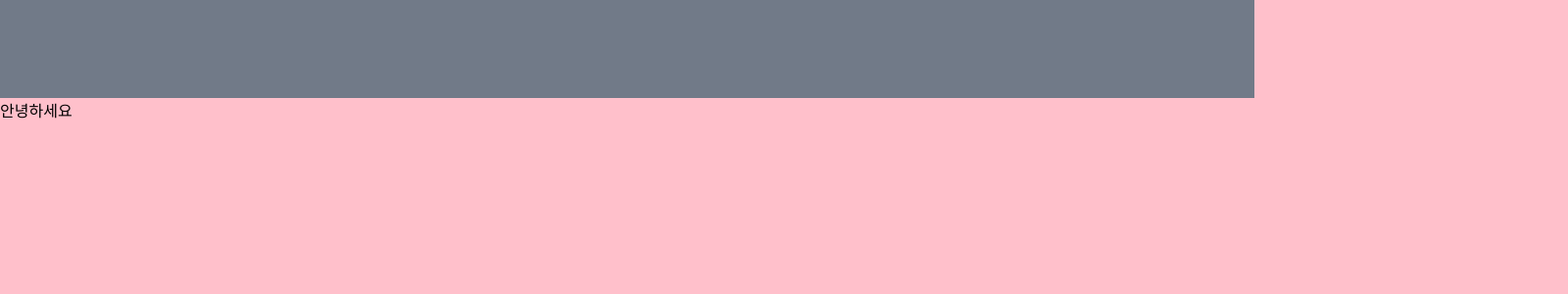
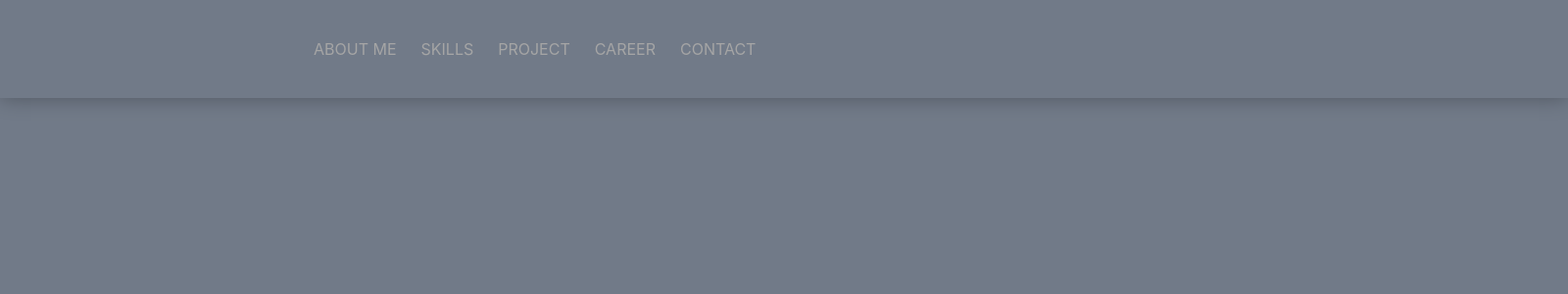
Before and after one commit to arongan90/portfolio, a React (Create React App) app in the folder pdh-portfolio/: page / in a window 1280 px wide. Shown: the top 300 px of the page at 98% size, 1600 px wide, since content can reach past the window. Built offline with nearby package versions, Linux system fonts and the light colour scheme.

Commit message:
헤더 컴포넌트 제작

```diff
--- a/pdh-portfolio/src/App.js
+++ b/pdh-portfolio/src/App.js
@@ -4,7 +4,7 @@ import Header from './components/Header';
 
 const GlobalStyle = createGlobalStyle`
   body {
-    background: pink;
+    background: #717a88;
   }
 `;
 
@@ -13,7 +13,6 @@ function App() {
     <>
       <GlobalStyle />
       <Header />
-      <div>안녕하세요</div>
     </>
   );
 }
--- a/pdh-portfolio/src/components/Header.js
+++ b/pdh-portfolio/src/components/Header.js
@@ -5,18 +5,31 @@ const HeaderBlock = styled.div`
   width: 100%;
   height: 100px;
   background: #717a88;
+  color: #a5a5a5;
+  font-size: 1rem;
+  display: flex;
+  align-items: center;
+  padding-left: 25%;
+  box-shadow: 0 0 20px 0 rgba(0, 0, 0, 0.3);
 `;
 
-const HeaderButton = styled.div`
-  margin: 40 520 41 360;
-  opacity: 0;
+const NavBar = styled.div`
+  margin-right: 25px;
+  cursor: pointer;
+  &:hover {
+    color: #61d25b;
+  }
 `;
 
 function Header() {
   return (
     <>
       <HeaderBlock>
-        <HeaderButton>ABOUT ME</HeaderButton>
+        <NavBar>ABOUT ME</NavBar>
+        <NavBar>SKILLS</NavBar>
+        <NavBar>PROJECT</NavBar>
+        <NavBar>CAREER</NavBar>
+        <NavBar>CONTACT</NavBar>
       </HeaderBlock>
     </>
   );
```
Also changed, not shown: 1 other file (tests, documents, lock files or other folders).
